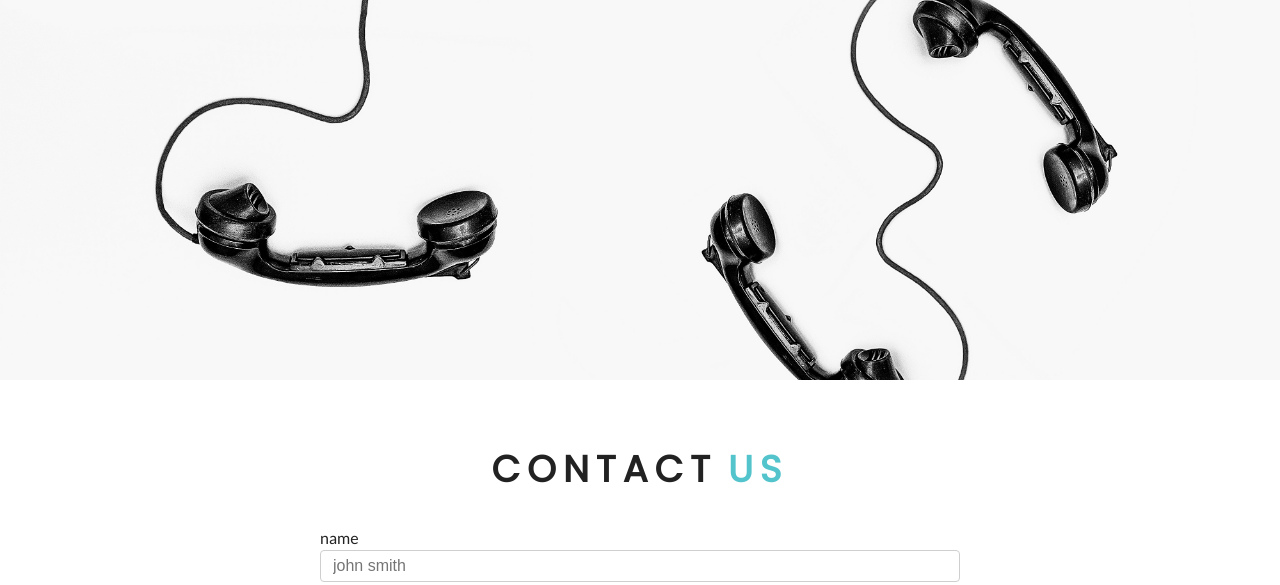
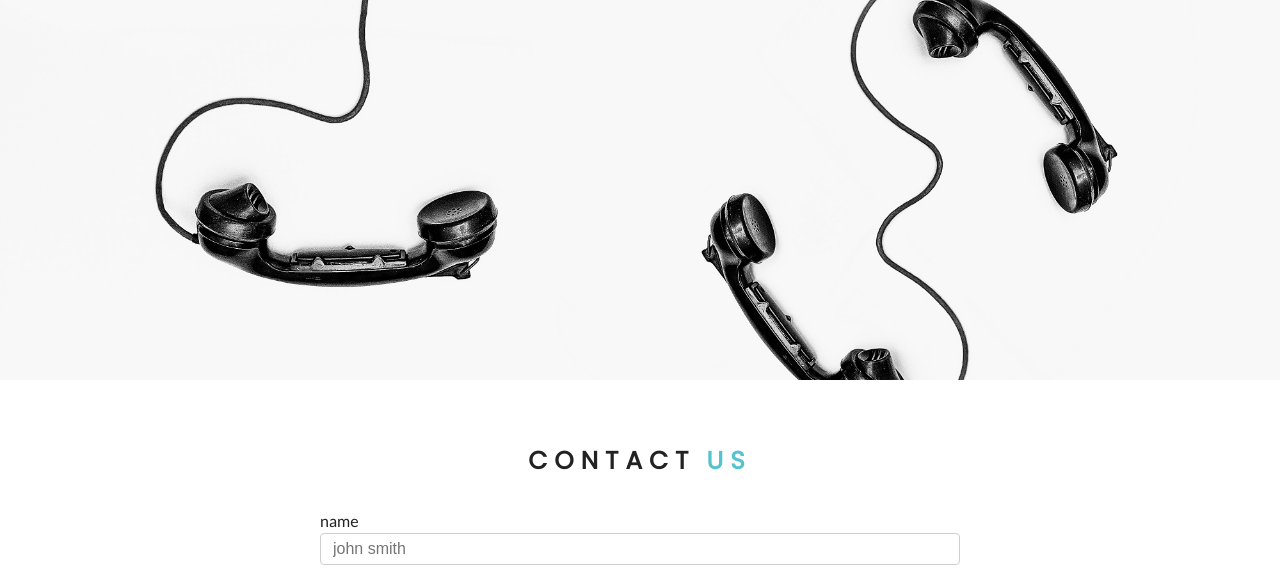
Before and after one commit to katerinaSo/borisblack-film, a Gatsby site: page /contact in a window 1280 px wide. Shown: the part 168-753 px from the top of the page. Built offline with nearby package versions, Linux system fonts and the light colour scheme; Gatsby itself is replaced by a stand-in of ours.

Commit message:
adjusted size for title to smaller

```diff
--- a/src/components/Home/About.js
+++ b/src/components/Home/About.js
@@ -28,7 +28,7 @@ const About = () => {
           </div>
         </article>
         <article className={styles.aboutInfo}>
-          <h4>East + west</h4>
+          {/* <h4>filmmakers</h4> */}
           <p>
             Lorem ipsum, dolor sit amet consectetur adipisicing elit. Nulla
             doloribus enim necessitatibus?
--- a/src/components/Title.js
+++ b/src/components/Title.js
@@ -3,10 +3,10 @@ import styled from "styled-components"
 const Title = ({ title, subtitle, className }) => {
   return (
     <div className={className}>
-      <h4>
+      <h6>
         <span className="title">{title}</span>
         <span>{subtitle}</span>
-      </h4>
+      </h6>
     </div>
   )
 }
@@ -15,7 +15,7 @@ export default styled(Title)`
   text-transform: uppercase;
   font-size: 2.3rem;
   margin-bottom: 2rem;
-  h4 {
+  h6 {
     text-align: center;
     letter-spacing: 7px;
     color: var(--primaryColor);
@@ -24,7 +24,7 @@ export default styled(Title)`
     color: var(--mainBlack);
   }
   span {
-    display: block;
+    display: inline-block;
   }
   @media (min-width: 576px) {
     span {
```
